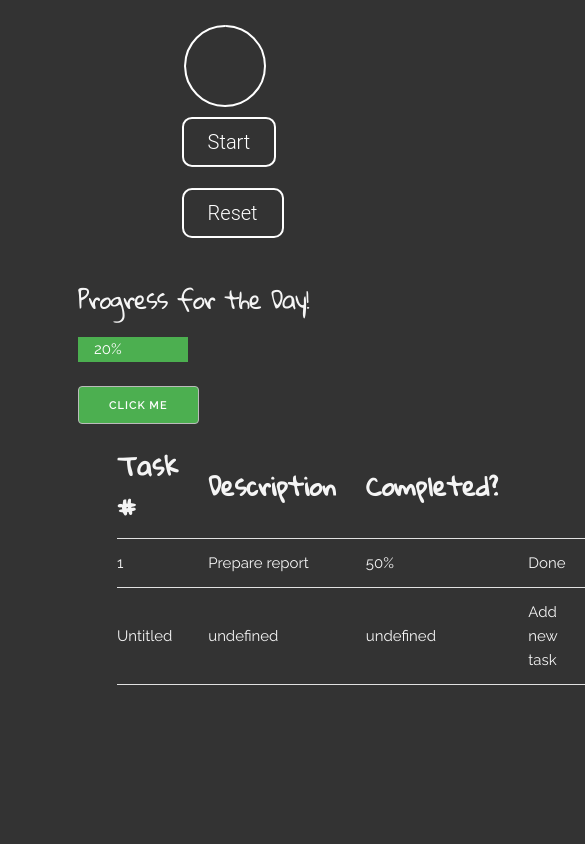
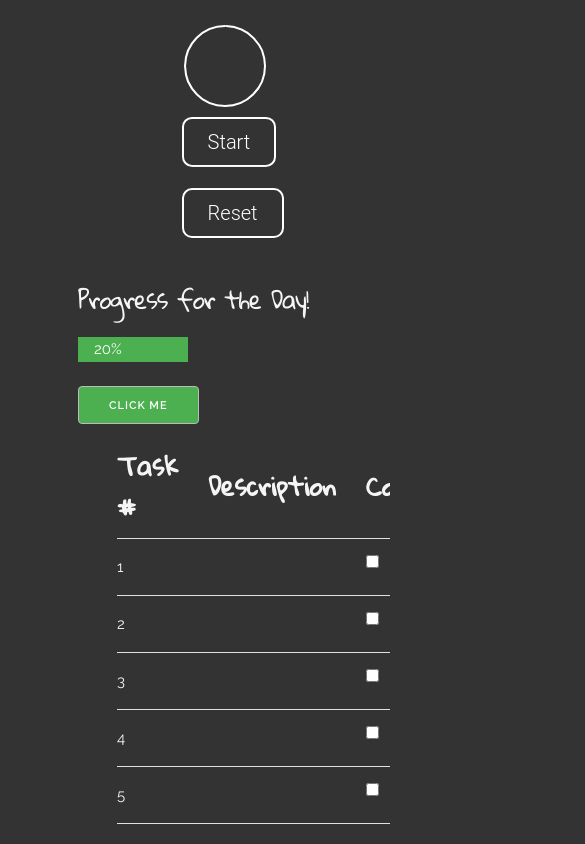
Before and after one commit to AneresArsenal/OSUSummer19Hackthon, a plain HTML site: page index.html in a window 390 px wide. Shown: the part 554-1398 px from the top of the page, 585 px wide, since content can reach past the window. Before the commit the page ends 1259 px from the top, so only its background shows below. Drawn offline with Linux system fonts and the light colour scheme.

Commit message:
Edits to table responsiveness

```diff
--- a/index.html
+++ b/index.html
@@ -74,21 +74,19 @@
 
 
   <!--source: https://codepen.io/ashblue/pen/mCtuA-->
-  <div id="table" class="table-editable">
+  <div style="overflow-x:auto;">
+    <div id="table" class="table-editable">
       <span class="table-add glyphicon glyphicon-plus"></span>
       <table class="table">
         <tr>
           <th>Task #</th>
           <th>Description</th>
           <th>Completed?</th>
-          <th></th>
-          <th></th>
         </tr>
         <tr>
           <td contenteditable="true">1</td>
-          <td contenteditable="true">Prepare report</td>
-          <td contenteditable="true">50%</td>
-          <td href="something" class="button1">Done</td>
+          <td contenteditable="true"></td>
+          <td><input type="checkbox" name="name1" />&nbsp;</td>
           <td>
             <span class="table-remove glyphicon glyphicon-remove"></span>
           </td>
@@ -98,11 +96,47 @@
           </td>
         </tr>
         <!-- This is our clonable table line -->
+
         <tr class="hide">
-          <td contenteditable="true">Untitled</td>
-          <td contenteditable="true">undefined</td>
-          <td contenteditable="true">undefined</td>
-          <td href="something" class="button1">Add new task</td>
+          <td contenteditable="true">2</td>
+          <td contenteditable="true"></td>
+          <td><input type="checkbox" name="Name2" />&nbsp;</td>
+          <td>
+            <span class="table-remove glyphicon glyphicon-remove"></span>
+          </td>
+          <td>
+            <span class="table-up glyphicon glyphicon-arrow-up"></span>
+            <span class="table-down glyphicon glyphicon-arrow-down"></span>
+          </td>
+        </tr>
+        <tr class="hide">
+          <td contenteditable="true">3</td>
+          <td contenteditable="true"></td>
+          <td><input type="checkbox" name="Name2" />&nbsp;</td>
+          <td>
+            <span class="table-remove glyphicon glyphicon-remove"></span>
+          </td>
+          <td>
+            <span class="table-up glyphicon glyphicon-arrow-up"></span>
+            <span class="table-down glyphicon glyphicon-arrow-down"></span>
+          </td>
+        </tr>
+        <tr class="hide">
+          <td contenteditable="true">4</td>
+          <td contenteditable="true"></td>
+          <td><input type="checkbox" name="Name2" />&nbsp;</td>
+          <td>
+            <span class="table-remove glyphicon glyphicon-remove"></span>
+          </td>
+          <td>
+            <span class="table-up glyphicon glyphicon-arrow-up"></span>
+            <span class="table-down glyphicon glyphicon-arrow-down"></span>
+          </td>
+        </tr>
+        <tr class="hide">
+          <td contenteditable="true">5</td>
+          <td contenteditable="true"></td>
+          <td><input type="checkbox" name="Name2" />&nbsp;</td>
           <td>
             <span class="table-remove glyphicon glyphicon-remove"></span>
           </td>
```
